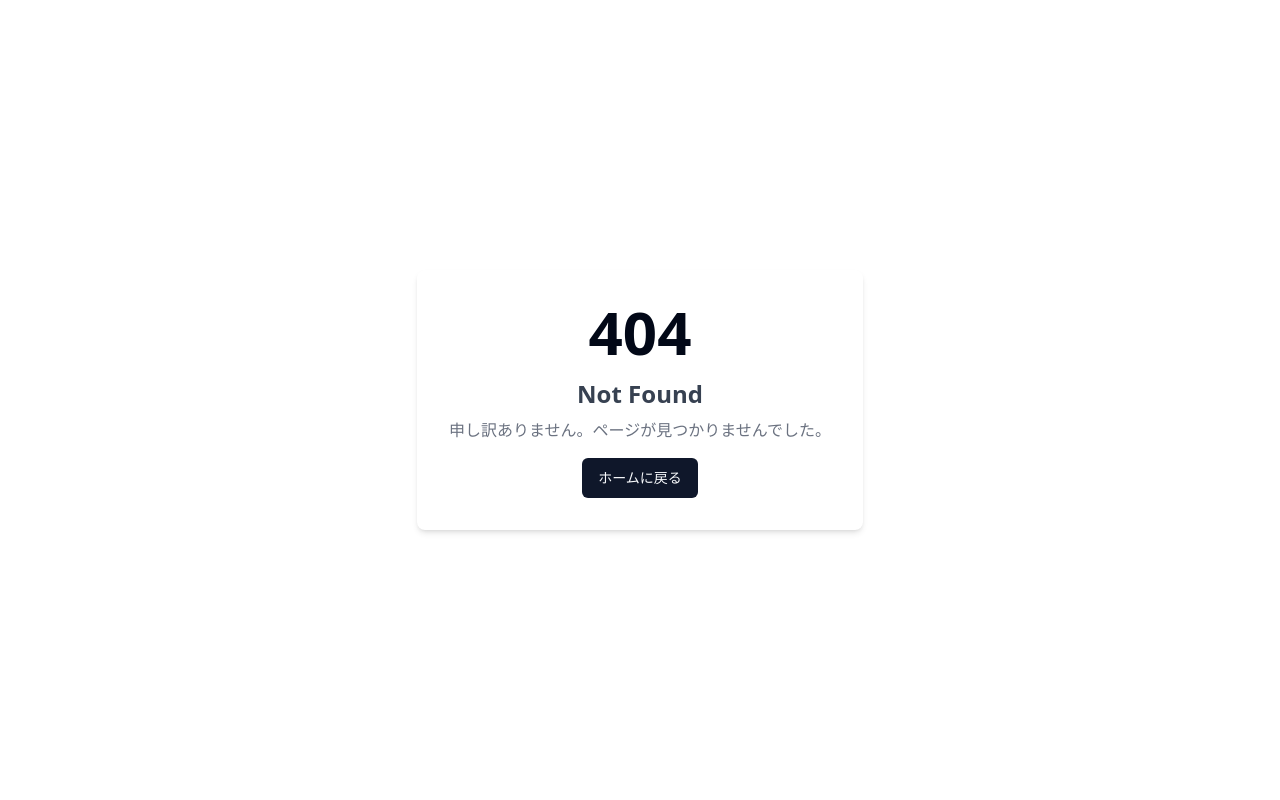
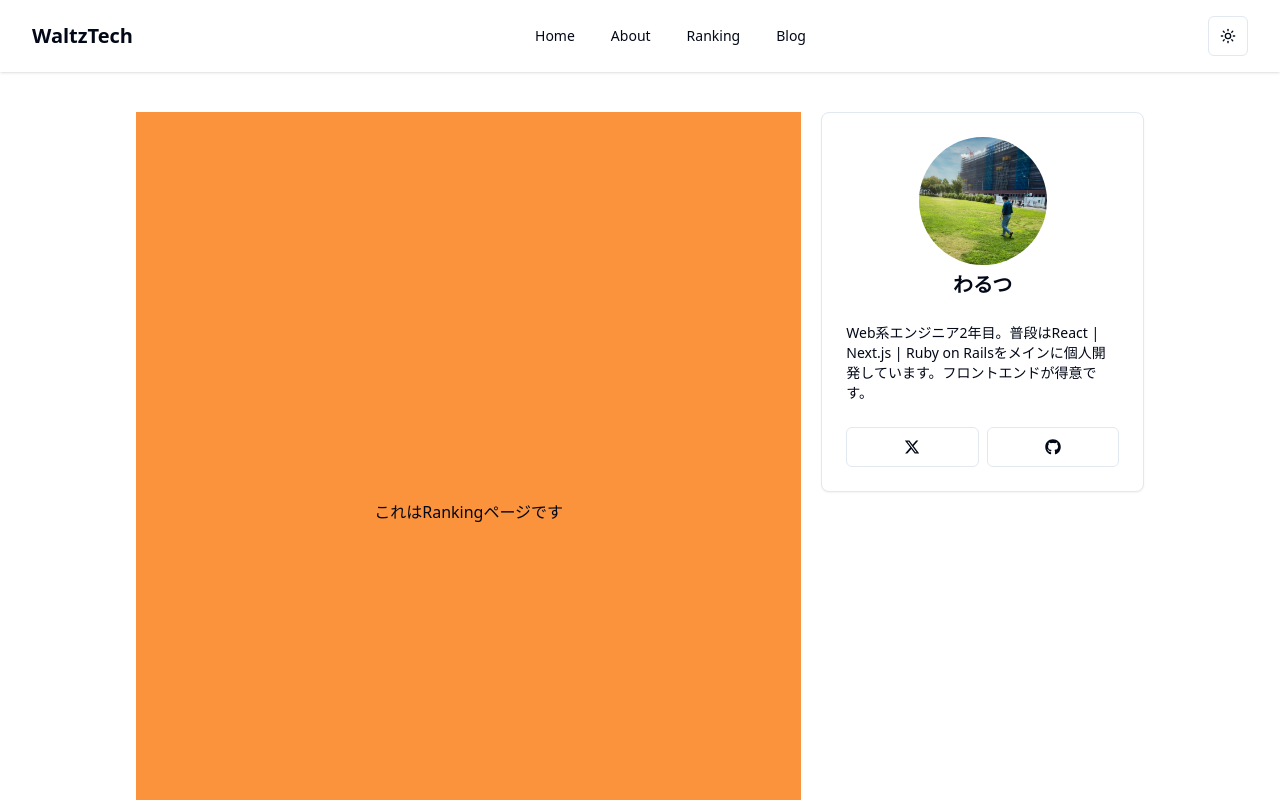
Before and after one commit to waltz29pf/microcms-nextjs-blog, a Next.js app: page /ranking in a window 1280 px wide. Before the commit this address had no page. Shown: the top 800 px of the page. Built offline with nearby package versions, Linux system fonts and the light colour scheme; a web font is replaced by a local one.

Commit message:
update: header css

```diff
--- a/app/(main)/about/About.tsx
+++ b/app/(main)/about/About.tsx
@@ -1,5 +1,3 @@
-"use client";
-
 interface AboutProps {
   content: string;
 }
--- /dev/null
+++ b/app/(main)/ranking/Ranking.tsx
@@ -0,0 +1,13 @@
+interface RankingProps {
+  content: string;
+}
+
+const Ranking = () => {
+  return (
+    <div className="flex items-center justify-center min-h-screen bg-orange-400">
+      これはRankingページです
+    </div>
+  );
+};
+
+export default Ranking;
--- /dev/null
+++ b/app/(main)/ranking/page.tsx
@@ -0,0 +1,16 @@
+import Loading from "@/app/loading";
+import LayoutWithSidebar from "@/components/layout/LayoutWithSIdebar";
+import { Suspense } from "react";
+import Ranking from "./Ranking";
+
+const RankingPage = () => {
+  return (
+    <LayoutWithSidebar>
+      <Suspense fallback={<Loading />}>
+        <Ranking />
+      </Suspense>
+    </LayoutWithSidebar>
+  );
+};
+
+export default RankingPage;
--- /dev/null
+++ b/app/constants/navigationItems.ts
@@ -0,0 +1,8 @@
+export const NAVIGATION_ITEMS = [
+  { title: "Home", href: "/" },
+  { title: "About", href: "/about" },
+  { title: "Ranking", href: "/ranking" },
+  { title: "Blog", href: "/blogs" },
+] as const;
+
+export type NavigationItem = (typeof NAVIGATION_ITEMS)[number];
--- a/components/Navigation.tsx
+++ b/components/Navigation.tsx
@@ -1,88 +1,42 @@
-"use client";
-
-import { Button } from "@/components/ui/button";
+import { NAVIGATION_ITEMS } from "@/app/constants/navigationItems";
+import { ThemeToggle } from "@/components/navigation/ThemeToggle";
 import {
-  DropdownMenu,
-  DropdownMenuContent,
-  DropdownMenuItem,
-  DropdownMenuTrigger,
-} from "@/components/ui/dropdown-menu";
-import { cn } from "@/lib/utils";
-import { Moon, Sun } from "lucide-react";
-import { useTheme } from "next-themes";
+  NavigationMenu,
+  NavigationMenuItem,
+  NavigationMenuLink,
+  NavigationMenuList,
+  navigationMenuTriggerStyle,
+} from "@/components/ui/navigation-menu";
 import Link from "next/link";
-import { usePathname } from "next/navigation";
-
-const items = [
-  {
-    title: "Home",
-    href: "/",
-  },
-  {
-    title: "About",
-    href: "/about",
-  },
-  {
-    title: "Ranking",
-    href: "/ranking",
-  },
-  {
-    title: "blog",
-    href: "/blogs",
-  },
-];
 
 const Navigation = () => {
-  const pathname = usePathname();
-  const { setTheme } = useTheme();
-
   return (
-    <header>
-      <div className="px-8 py-4 flex shadow items-center justify-between">
-        <div className="flex-1 min-w-0 flex justify-start">
+    <header className="px-8 py-4 shadow">
+      <div className="flex items-center justify-between">
+        <div className="flex-shrink-0">
           <Link href="/" className="font-bold text-xl">
             WaltzTech
           </Link>
         </div>
-        <nav className="hidden md:flex flex-1 justify-center">
-          <ul className="flex space-x-4">
-            {items.map((item, index) => (
-              <Link
-                key={index}
-                href={item.href}
-                className={cn(
-                  "px-3 py-2 rounded text-sm font-bold transition-colors",
-                  pathname === item.href
-                    ? "bg-gray-900 text-white"
-                    : "text-gray-800 hover:bg-gray-700 hover:text-white"
-                )}
-              >
-                {item.title}
-              </Link>
-            ))}
-          </ul>
+        <nav aria-label="Main navigation">
+          <NavigationMenu>
+            <NavigationMenuList>
+              {NAVIGATION_ITEMS.map((item) => (
+                <NavigationMenuItem key={item.href}>
+                  <Link href={item.href} legacyBehavior passHref>
+                    <NavigationMenuLink
+                      className={navigationMenuTriggerStyle()}
+                    >
+                      {item.title}
+                    </NavigationMenuLink>
+                  </Link>
+                </NavigationMenuItem>
+              ))}
+            </NavigationMenuList>
+          </NavigationMenu>
         </nav>
-        <div className="flex-1 min-w-0 flex justify-end">
-          <DropdownMenu>
-            <DropdownMenuTrigger asChild>
-              <Button variant="outline" size="icon">
-                <Sun className="h-[1.2rem] w-[1.2rem] rotate-0 scale-100 transition-all dark:-rotate-90 dark:scale-0" />
-                <Moon className="absolute h-[1.2rem] w-[1.2rem] rotate-90 scale-0 transition-all dark:rotate-0 dark:scale-100" />
-                <span className="sr-only">Toggle theme</span>
-              </Button>
-            </DropdownMenuTrigger>
-            <DropdownMenuContent align="end">
-              <DropdownMenuItem onClick={() => setTheme("light")}>
-                Light
-              </DropdownMenuItem>
-              <DropdownMenuItem onClick={() => setTheme("dark")}>
-                Dark
-              </DropdownMenuItem>
-              <DropdownMenuItem onClick={() => setTheme("system")}>
-                System
-              </DropdownMenuItem>
-            </DropdownMenuContent>
-          </DropdownMenu>
+        <div className="flex-shrink-0">
+          <ThemeToggle />
         </div>
       </div>
     </header>
--- a/components/blog/BlogItem.tsx
+++ b/components/blog/BlogItem.tsx
@@ -1,4 +1,4 @@
-import { profileImage, profileName } from "@/app/constants/profileInfo";
+import { PROFILE } from "@/app/constants/profileInfo";
 import { BlogPost } from "@/app/types";
 import { format } from "date-fns";
 import Image from "next/image";
@@ -50,7 +50,7 @@
           <CardFooter className="p-4 pt-0">
             <div className="flex items-center gap-2">
               <Image
-                src={profileImage}
+                src={PROFILE.IMAGE_PATH}
                 width={24}
                 height={24}
                 alt="profile"
@@ -58,7 +58,7 @@
                 priority={false}
               />
               <div className="flex flex-col text-xs text-gray-500">
-                <span>{profileName}</span>
+                <span>{PROFILE.NAME}</span>
                 <time dateTime={createdAt}>{formattedDate}</time>
               </div>
             </div>
--- a/components/layout/LayoutWithSIdebar.tsx
+++ b/components/layout/LayoutWithSIdebar.tsx
@@ -7,7 +7,7 @@
 
 const LayoutWithSidebar = ({ children }: LayoutWithSidebarProps) => {
   return (
-    <div className="container mx-auto px-4 my-10">
+    <div className="mx-auto max-w-screen-lg px-2 my-10">
       <div className="grid grid-cols-1 md:grid-cols-3 gap-5">
         <main className="col-span-1 md:col-span-2">{children}</main>
         <div className="col-span-1">
--- /dev/null
+++ b/components/navigation/ThemeToggle.tsx
@@ -0,0 +1,38 @@
+"use client";
+
+import { Button } from "@/components/ui/button";
+import {
+  DropdownMenu,
+  DropdownMenuContent,
+  DropdownMenuItem,
+  DropdownMenuTrigger,
+} from "@/components/ui/dropdown-menu";
+import { Moon, Sun } from "lucide-react";
+import { useTheme } from "next-themes";
+
+export const ThemeToggle = () => {
+  const { setTheme } = useTheme();
+
+  return (
+    <DropdownMenu>
+      <DropdownMenuTrigger asChild>
+        <Button variant="outline" size="icon" aria-label="Toggle theme">
+          <Sun className="h-[1.2rem] w-[1.2rem] rotate-0 scale-100 transition-all dark:-rotate-90 dark:scale-0" />
+          <Moon className="absolute h-[1.2rem] w-[1.2rem] rotate-90 scale-0 transition-all dark:rotate-0 dark:scale-100" />
+          <span className="sr-only">Toggle theme</span>
+        </Button>
+      </DropdownMenuTrigger>
+      <DropdownMenuContent align="end">
+        <DropdownMenuItem onClick={() => setTheme("light")}>
+          Light
+        </DropdownMenuItem>
+        <DropdownMenuItem onClick={() => setTheme("dark")}>
+          Dark
+        </DropdownMenuItem>
+        <DropdownMenuItem onClick={() => setTheme("system")}>
+          System
+        </DropdownMenuItem>
+      </DropdownMenuContent>
+    </DropdownMenu>
+  );
+};
--- /dev/null
+++ b/components/ui/navigation-menu.tsx
@@ -0,0 +1,128 @@
+import * as React from "react"
+import * as NavigationMenuPrimitive from "@radix-ui/react-navigation-menu"
+import { cva } from "class-variance-authority"
+import { ChevronDown } from "lucide-react"
+
+import { cn } from "@/lib/utils"
+
+const NavigationMenu = React.forwardRef<
+  React.ElementRef<typeof NavigationMenuPrimitive.Root>,
+  React.ComponentPropsWithoutRef<typeof NavigationMenuPrimitive.Root>
+>(({ className, children, ...props }, ref) => (
+  <NavigationMenuPrimitive.Root
+    ref={ref}
+    className={cn(
+      "relative z-10 flex max-w-max flex-1 items-center justify-center",
+      className
+    )}
+    {...props}
+  >
+    {children}
+    <NavigationMenuViewport />
+  </NavigationMenuPrimitive.Root>
+))
+NavigationMenu.displayName = NavigationMenuPrimitive.Root.displayName
+
+const NavigationMenuList = React.forwardRef<
+  React.ElementRef<typeof NavigationMenuPrimitive.List>,
+  React.ComponentPropsWithoutRef<typeof NavigationMenuPrimitive.List>
+>(({ className, ...props }, ref) => (
+  <NavigationMenuPrimitive.List
+    ref={ref}
+    className={cn(
+      "group flex flex-1 list-none items-center justify-center space-x-1",
+      className
+    )}
+    {...props}
+  />
+))
+NavigationMenuList.displayName = NavigationMenuPrimitive.List.displayName
+
+const NavigationMenuItem = NavigationMenuPrimitive.Item
+
+const navigationMenuTriggerStyle = cva(
+  "group inline-flex h-10 w-max items-center justify-center rounded-md bg-background px-4 py-2 text-sm font-medium transition-colors hover:bg-accent hover:text-accent-foreground focus:bg-accent focus:text-accent-foreground focus:outline-none disabled:pointer-events-none disabled:opacity-50 data-[active]:bg-accent/50 data-[state=open]:bg-accent/50"
+)
+
+const NavigationMenuTrigger = React.forwardRef<
+  React.ElementRef<typeof NavigationMenuPrimitive.Trigger>,
+  React.ComponentPropsWithoutRef<typeof NavigationMenuPrimitive.Trigger>
+>(({ className, children, ...props }, ref) => (
+  <NavigationMenuPrimitive.Trigger
+    ref={ref}
+    className={cn(navigationMenuTriggerStyle(), "group", className)}
+    {...props}
+  >
+    {children}{" "}
+    <ChevronDown
+      className="relative top-[1px] ml-1 h-3 w-3 transition duration-200 group-data-[state=open]:rotate-180"
+      aria-hidden="true"
+    />
+  </NavigationMenuPrimitive.Trigger>
+))
+NavigationMenuTrigger.displayName = NavigationMenuPrimitive.Trigger.displayName
+
+const NavigationMenuContent = React.forwardRef<
+  React.ElementRef<typeof NavigationMenuPrimitive.Content>,
+  React.ComponentPropsWithoutRef<typeof NavigationMenuPrimitive.Content>
+>(({ className, ...props }, ref) => (
+  <NavigationMenuPrimitive.Content
+    ref={ref}
+    className={cn(
+      "left-0 top-0 w-full data-[motion^=from-]:animate-in data-[motion^=to-]:animate-out data-[motion^=from-]:fade-in data-[motion^=to-]:fade-out data-[motion=from-end]:slide-in-from-right-52 data-[motion=from-start]:slide-in-from-left-52 data-[motion=to-end]:slide-out-to-right-52 data-[motion=to-start]:slide-out-to-left-52 md:absolute md:w-auto ",
+      className
+    )}
+    {...props}
+  />
+))
+NavigationMenuContent.displayName = NavigationMenuPrimitive.Content.displayName
+
+const NavigationMenuLink = NavigationMenuPrimitive.Link
+
+const NavigationMenuViewport = React.forwardRef<
+  React.ElementRef<typeof NavigationMenuPrimitive.Viewport>,
+  React.ComponentPropsWithoutRef<typeof NavigationMenuPrimitive.Viewport>
+>(({ className, ...props }, ref) => (
+  <div className={cn("absolute left-0 top-full flex justify-center")}>
+    <NavigationMenuPrimitive.Viewport
+      className={cn(
+        "origin-top-center relative mt-1.5 h-[var(--radix-navigation-menu-viewport-height)] w-full overflow-hidden rounded-md border bg-popover text-popover-foreground shadow-lg data-[state=open]:animate-in data-[state=closed]:animate-out data-[state=closed]:zoom-out-95 data-[state=open]:zoom-in-90 md:w-[var(--radix-navigation-menu-viewport-width)]",
+        className
+      )}
+      ref={ref}
+      {...props}
+    />
+  </div>
+))
+NavigationMenuViewport.displayName =
+  NavigationMenuPrimitive.Viewport.displayName
+
+const NavigationMenuIndicator = React.forwardRef<
+  React.ElementRef<typeof NavigationMenuPrimitive.Indicator>,
+  React.ComponentPropsWithoutRef<typeof NavigationMenuPrimitive.Indicator>
+>(({ className, ...props }, ref) => (
+  <NavigationMenuPrimitive.Indicator
+    ref={ref}
+    className={cn(
+      "top-full z-[1] flex h-1.5 items-end justify-center overflow-hidden data-[state=visible]:animate-in data-[state=hidden]:animate-out data-[state=hidden]:fade-out data-[state=visible]:fade-in",
+      className
+    )}
+    {...props}
+  >
+    <div className="relative top-[60%] h-2 w-2 rotate-45 rounded-tl-sm bg-border shadow-md" />
+  </NavigationMenuPrimitive.Indicator>
+))
+NavigationMenuIndicator.displayName =
+  NavigationMenuPrimitive.Indicator.displayName
+
+export {
+  navigationMenuTriggerStyle,
+  NavigationMenu,
+  NavigationMenuList,
+  NavigationMenuItem,
+  NavigationMenuContent,
+  NavigationMenuTrigger,
+  NavigationMenuLink,
+  NavigationMenuIndicator,
+  NavigationMenuViewport,
+}
--- a/package.json
+++ b/package.json
@@ -11,6 +11,7 @@
   "dependencies": {
     "@radix-ui/react-avatar": "^1.1.1",
     "@radix-ui/react-dropdown-menu": "^2.1.2",
+    "@radix-ui/react-navigation-menu": "^1.2.1",
     "@radix-ui/react-slot": "^1.1.0",
     "class-variance-authority": "^0.7.0",
     "clsx": "^2.1.1",
```
Also changed, not shown: 1 other file (tests, documents, lock files or other folders).
